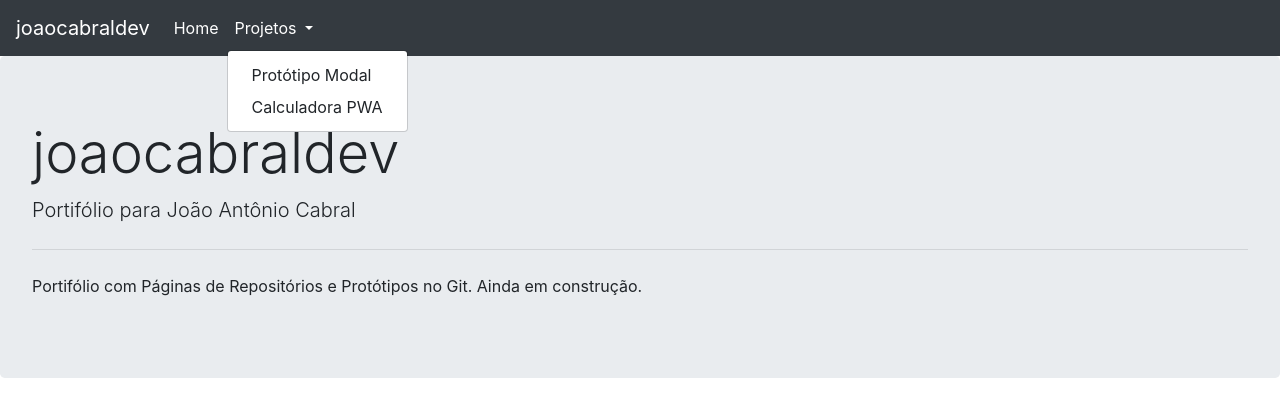
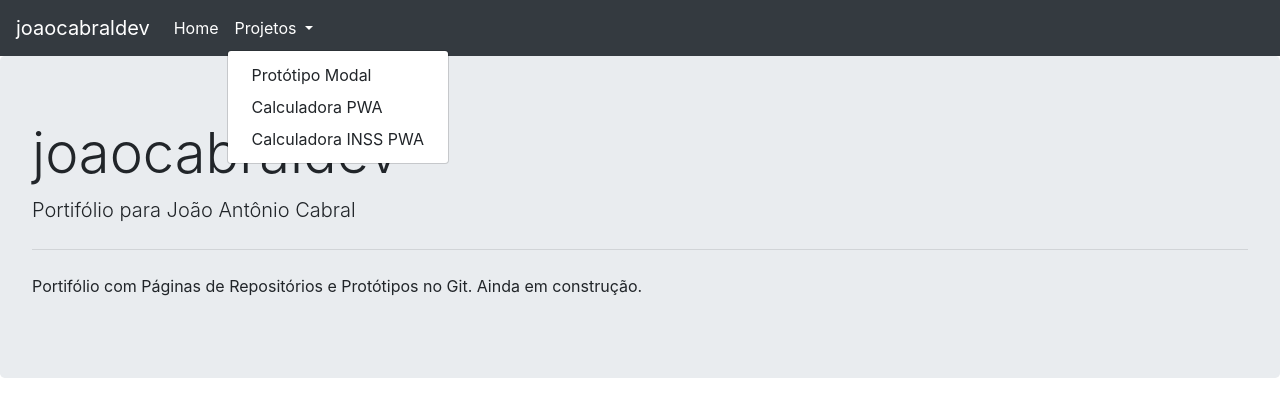
Before and after one commit to joaocabraldev/joaocabraldev.github.io, a website: page index.html in a window 1280 px wide. Both pictures are taken after a click on the button "Projetos". Drawn offline with nearby package versions, Linux system fonts and the light colour scheme.

Commit message:
Menu Calculadora INSS

```diff
--- a/index.html
+++ b/index.html
@@ -38,7 +38,8 @@
 					</a>
 					<div class="dropdown-menu" aria-labelledby="navbarDropdown">
 						<a id="nav-prototipo" class="dropdown-item" href="/prototipo_modal.html">Protótipo Modal</a>
-						<a id="nav-calculadora" class="dropdown-item" href="/pwa/index.html">Calculadora PWA</a>
+                        <a id="nav-calculadora" class="dropdown-item" href="/pwa/index.html">Calculadora PWA</a>
+                        <a id="nav-calculadora" class="dropdown-item" href="/calculadora_inss_pwa/index.html">Calculadora INSS PWA</a>
 					</div>
 				</li>
 			</ul>
```
